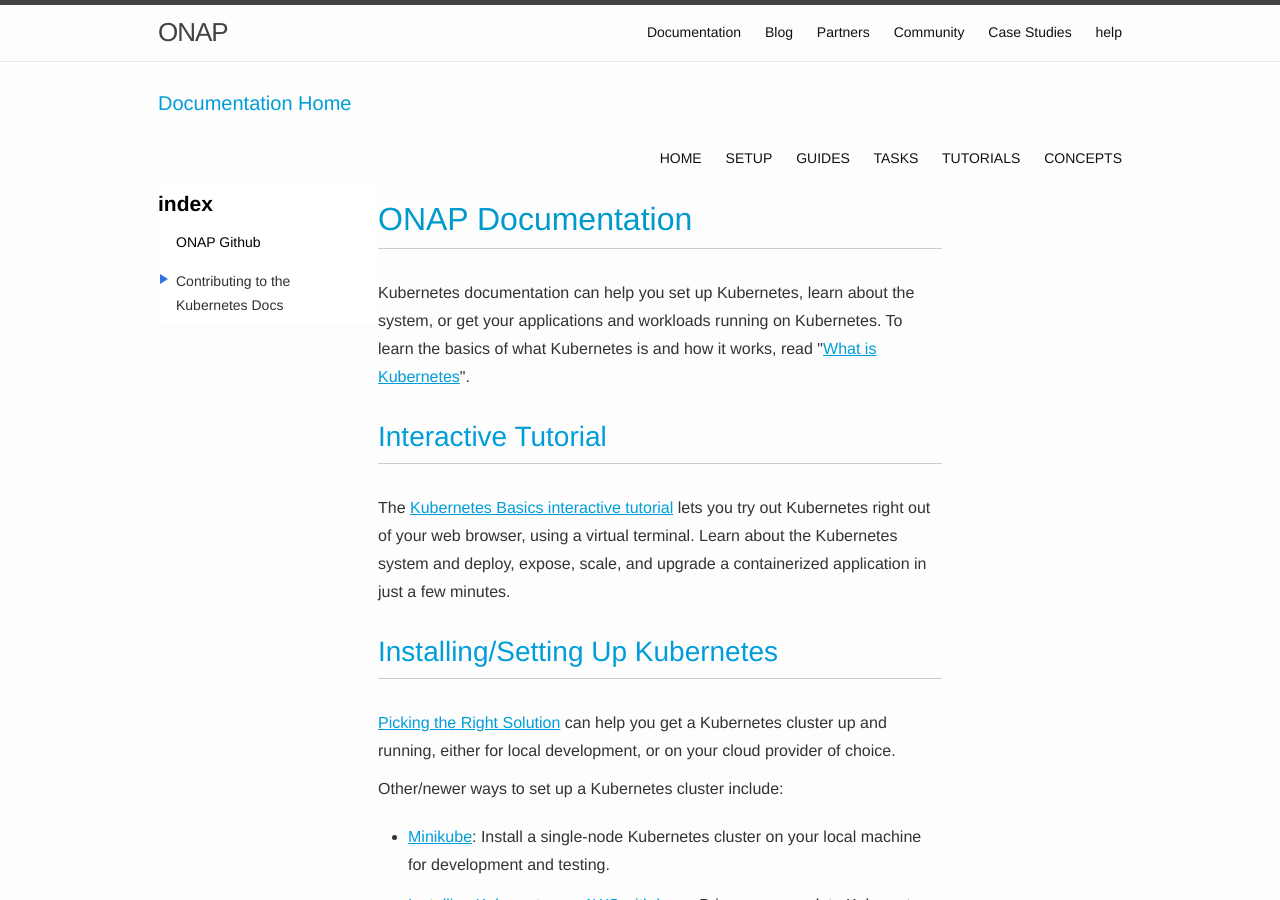
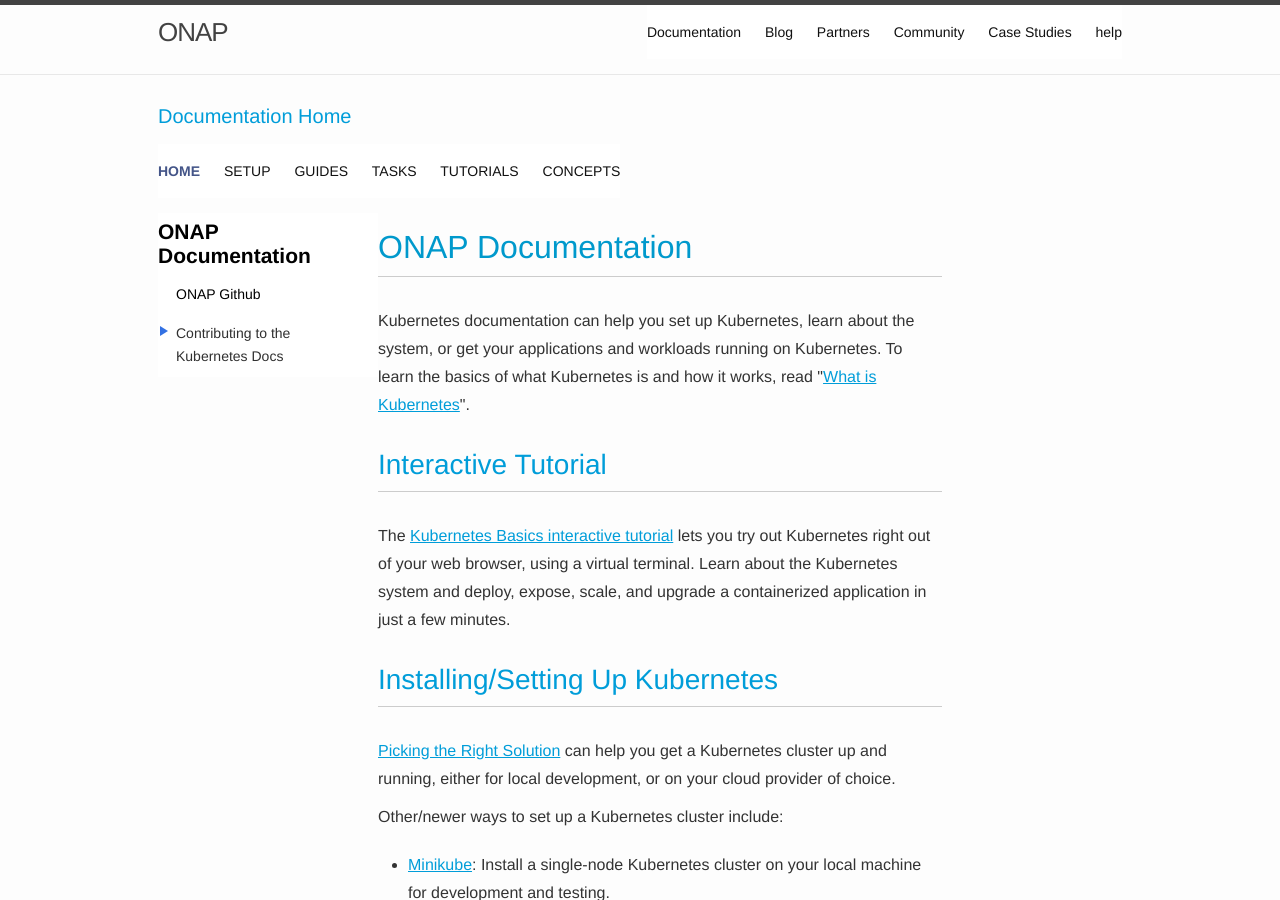
Before and after one commit to pnpdjie/pnpdjie.github.io, a Jekyll site: the page built from docs/blog/index.md, in a window 1280 px wide and 900 px high. Built offline with Jekyll 4.4.1, drawn with Linux system fonts in a browser that asks for light colours; cached includes are drawn as plain includes.

Commit message:
header style

```diff
--- a/_data/docs-home.yml
+++ b/_data/docs-home.yml
@@ -1,8 +1,7 @@
 bigheader: "Documentation Home"
 abstract: "Documentation for using and learning about ONAP."
 toc:
-- title: index
-  path: docs/home/index.md
+- docs/home/index.md
 
 - title: ONAP Github
   path: https://github.com/ONAP
--- a/_includes/header.html
+++ b/_includes/header.html
@@ -15,7 +15,7 @@
           </span>
         </label>
 
-        <div class="trigger">
+        <div class="trigger highlight">
             <a class="page-link" href="/docs/home">Documentation</a>
             <a class="page-link" href="/blog">Blog</a>
             <a class="page-link" href="/partners">Partners</a>
--- a/_layouts/docwithnav.html
+++ b/_layouts/docwithnav.html
@@ -19,14 +19,14 @@
     <section>
       <div class="wrapper">
       <h2>{{toc.bigheader}}</h2>
-        <nav class="site-nav">
-          <div class="trigger">
-		  <a href="/docs/home" class="page-link {% if toc.bigheader == "ONAP Documentation" %}highlight{% endif %}">HOME</a>
-		  <a href="/docs/setup/" class="page-link {% if toc.bigheader == "Setup" %}highlight{% endif %}">SETUP</a>
-		  <a href="/docs/user-guide/" class="page-link {% if toc.bigheader == "Guides" %}highlight{% endif %}">GUIDES</a>
-		  <a href="/docs/tasks/" class="page-link {% if toc.bigheader == "Tasks" %}highlight{% endif %}">TASKS</a>
-		  <a href="/docs/tutorials/" class="page-link {% if toc.bigheader == "Tutorials" %}highlight{% endif %}">TUTORIALS</a>
-		  <a href="/docs/concepts/" class="page-link {% if toc.bigheader == "Concepts" %}highlight{% endif %}">CONCEPTS</a>
+        <nav class="site-nav" style="float:left">
+          <div class="trigger highlight">
+		  <a href="/docs/home" {% if toc.bigheader == "Documentation Home" %}class="page-link nc"{% else %}class="page-link"{% endif %}>HOME</a>
+		  <a href="/docs/setup/" {% if toc.bigheader == "Setup" %}class="page-link nc"{% else %}class="page-link"{% endif %}>SETUP</a>
+		  <a href="/docs/user-guide/" {% if toc.bigheader == "Guides" %}class="page-link nc"{% else %}class="page-link"{% endif %}>GUIDES</a>
+		  <a href="/docs/tasks/" {% if toc.bigheader == "Tasks" %}class="page-link nc"{% else %}class="page-link"{% endif %}>TASKS</a>
+		  <a href="/docs/tutorials/" {% if toc.bigheader == "Tutorials" %}class="page-link nc"{% else %}class="page-link"{% endif %}>TUTORIALS</a>
+		  <a href="/docs/concepts/" {% if toc.bigheader == "Concepts" %}class="page-link nc"{% else %}class="page-link"{% endif %}>CONCEPTS</a>
 		</div>
         </nav>
       </div>
--- a/js/script.js
+++ b/js/script.js
@@ -7,6 +7,13 @@
 
     return el;
 }
+
+$(function() {
+
+    if ((location.pathname.split("/")[1]) !== ""){
+        $('.trigger a[href^="/' + location.pathname.split("/")[1] + '"]').addClass('nf');
+    }
+});
 
 (function(){
     var yah = true;
```
